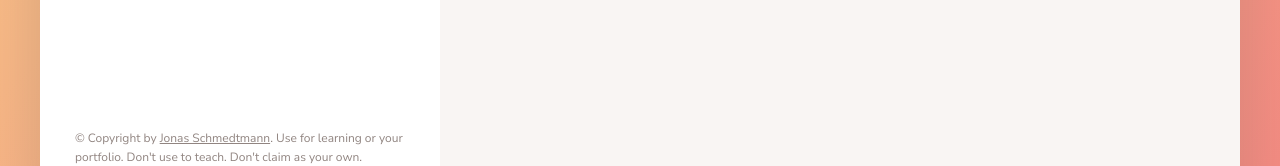
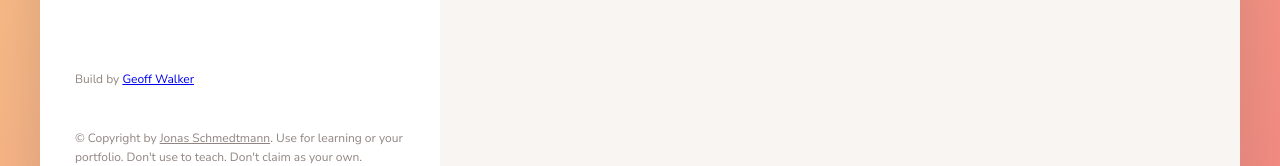
Before and after one commit to Geoff-Walker/forkify-app, a website built with Parcel: page index.html in a window 1280 px wide. Shown: the part 1024-1190 px from the top of the page. Built offline with nearby package versions, Linux system fonts and the light colour scheme.

Commit message:
my link added

```diff
--- a/index.html
+++ b/index.html
@@ -122,6 +122,7 @@
           </button> -->
         </div>
 
+        <p class="copyright">Build by <a target="_blank" href="https://www.geoff-walker.io/">Geoff Walker</a></p>
         <p class="copyright">
           &copy; Copyright by
           <a
```
